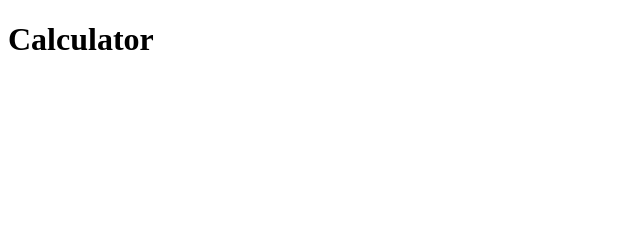
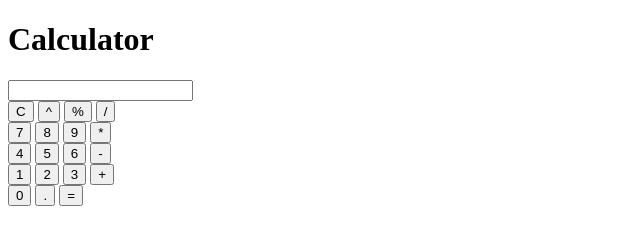
Before and after one commit to amulyaparab/Calculator, a plain HTML site: page index.html in a window 1280 px wide. Shown: the whole page, without its empty margins (0-640 px from the left). Drawn offline with Linux system fonts and the light colour scheme.

Commit message:
docs: laid out the html

```diff
--- a/index.html
+++ b/index.html
@@ -9,6 +9,38 @@
   </head>
   <body>
     <h1>Calculator</h1>
+    <div class="container">
+      <input class="input-bar" type="text" />
+      <div class="row">
+        <button class="button">C</button>
+        <button class="button">^</button>
+        <button class="button">%</button>
+        <button class="button">/</button>
+      </div>
+      <div class="row">
+        <button class="button">7</button>
+        <button class="button">8</button>
+        <button class="button">9</button>
+        <button class="button">*</button>
+      </div>
+      <div class="row">
+        <button class="button">4</button>
+        <button class="button">5</button>
+        <button class="button">6</button>
+        <button class="button">-</button>
+      </div>
+      <div class="row">
+        <button class="button">1</button>
+        <button class="button">2</button>
+        <button class="button">3</button>
+        <button class="button">+</button>
+      </div>
+      <div class="row">
+        <button class="button">0</button>
+        <button class="button">.</button>
+        <button class="button">=</button>
+      </div>
+    </div>
     <script src="index.js"></script>
   </body>
 </html>
```
